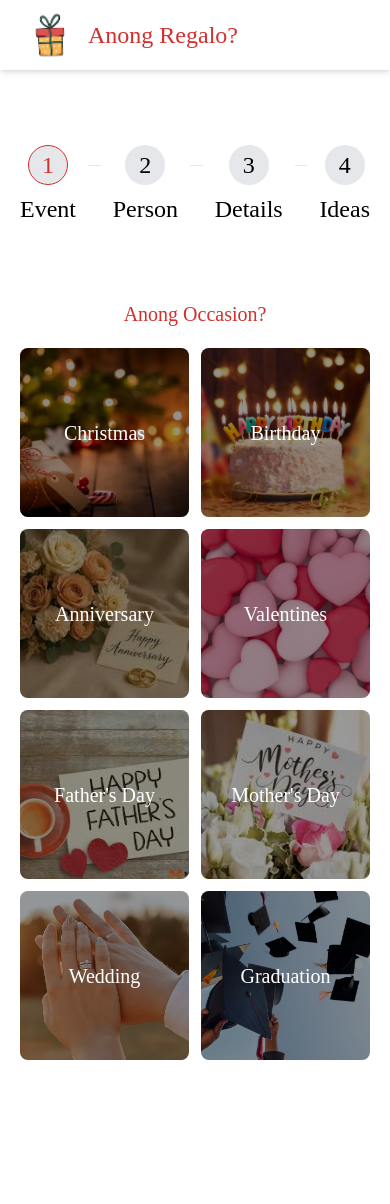
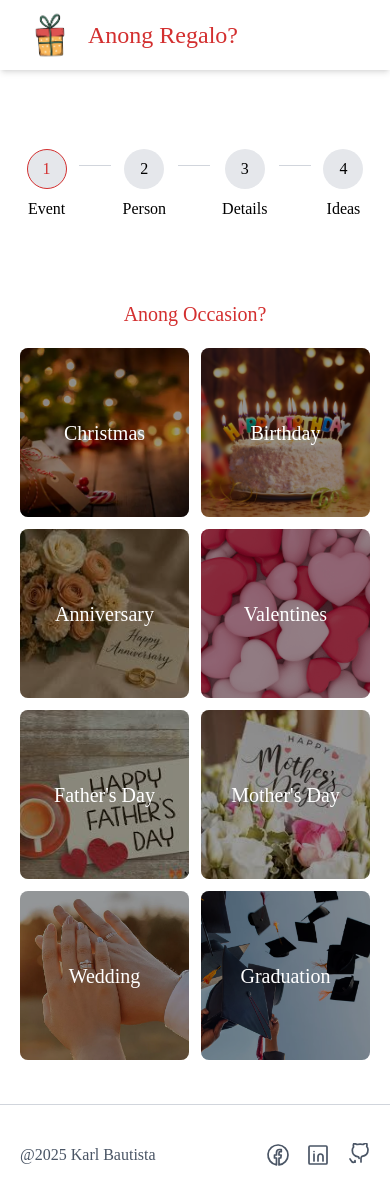
Before and after one commit to KarlBautista/Anong-Regalo-, a React (Vite) app in the folder anong-regalo/: page / in a window 390 px wide. Before the commit the page ends 1104 px from the top, so only its background shows below. Built offline with nearby package versions, Linux system fonts and the light colour scheme.

Commit message:
added logo and responsiveness in footer

```diff
--- a/anong-regalo/index.html
+++ b/anong-regalo/index.html
@@ -2,9 +2,9 @@
 <html lang="en">
   <head>
     <meta charset="UTF-8" />
-    <link rel="icon" type="image/svg+xml" href="/vite.svg" />
+    <link rel="icon" type="image/png" href="/logo.png" />
     <meta name="viewport" content="width=device-width, initial-scale=1.0" />
-    <title>anong-regalo</title>
+    <title>Anong Regalo?</title>
   </head>
   <body>
     <div id="root"></div>
--- a/anong-regalo/src/App.jsx
+++ b/anong-regalo/src/App.jsx
@@ -4,12 +4,14 @@ import './App.css'
 import Header from './components/Header'
 import Occasion from './components/Occasion'
 import Steps from './components/Steps'
+import Footer from './components/Footer'
 function App() {
   return (
     <div className='w-full flex flex-col'>
       <Header />
       <Steps />
       <Occasion />
+      <Footer />
     </div>
   )
 }
--- /dev/null
+++ b/anong-regalo/src/components/Footer.jsx
@@ -0,0 +1,38 @@
+import React from 'react'
+
+const Footer = () => {
+  return (
+  <section className='w-full h-[100px] flex justify-center border-t border-gray-300 '>
+    <div className='w-full md:w-[40%] h-full flex items-center justify-between px-5'>
+            <div>
+                <h1 className='text-1xl text-gray-600'>@2025 Karl Bautista</h1>
+            </div>
+      <div className='flex items-center gap-4'>
+        <a href='https://www.facebook.com/karl.bautista.254770' target='_blank' rel='noreferrer' aria-label='Facebook' className='leading-none text-gray-600 hover:text-[#D32F2F] transition-colors duration-200 focus-visible:outline-none focus-visible:ring-2 focus-visible:ring-[#D32F2F] focus-visible:ring-offset-2 rounded'>
+          <svg viewBox='0 0 24 24' className='w-6 h-6 md:w-10 md:h-10' fill='none' stroke='currentColor' strokeWidth='1.7' strokeLinecap='round' strokeLinejoin='round'>
+            <path d='M22 12a10 10 0 1 0-11.5 9.9V15h-2v-3h2v-2.3c0-2 1.2-3.2 3-3.2.9 0 1.8.2 1.8.2v2h-1c-1 0-1.3.6-1.3 1.3V12h2.2l-.4 3H13v6.9A10 10 0 0 0 22 12Z' />
+          </svg>
+        </a>
+        <a href='https://www.linkedin.com/in/karl-bautista-86417b308/' target='_blank' rel='noreferrer' aria-label='LinkedIn' className='leading-none text-gray-600 hover:text-[#D32F2F] transition-colors duration-200 focus-visible:outline-none focus-visible:ring-2 focus-visible:ring-[#D32F2F] focus-visible:ring-offset-2 rounded'>
+          <svg viewBox='0 0 24 24' className='w-6 h-6 md:w-10 md:h-10' fill='none' stroke='currentColor' strokeWidth='1.7' strokeLinecap='round' strokeLinejoin='round'>
+            <path d='M4 3h16a1 1 0 0 1 1 1v16a1 1 0 0 1-1 1H4a1 1 0 0 1-1-1V4a1 1 0 0 1 1-1Z' />
+            <path d='M8 11v7' />
+            <path d='M8 8.5h0.01' />
+            <path d='M12 18v-4.2c0-1.7 1-2.8 2.5-2.8S17 12 17 13.8V18' />
+          </svg>
+        </a>
+        <a href='https://github.com/KarlBautista' target='_blank' rel='noreferrer' aria-label='GitHub' className='leading-none text-gray-600 hover:text-[#D32F2F] transition-colors duration-200 focus-visible:outline-none focus-visible:ring-2 focus-visible:ring-[#D32F2F] focus-visible:ring-offset-2 rounded'>
+          <svg viewBox='0 0 24 24' className='w-6 h-6 md:w-10 md:h-10' fill='none' stroke='currentColor' strokeWidth='1.7' strokeLinecap='round' strokeLinejoin='round'>
+            <path d='M9 19c-4 1.5-4-2.5-5-3' />
+            <path d='M15 19v-3.5c0-1 .3-1.7.9-2.2 3-.3 6.1-1.5 6.1-6.5 0-1.3-.5-2.4-1.3-3.3.1-.3.6-1.6-.1-3.3 0 0-1.1-.3-3.4 1.3a11.7 11.7 0 0 0-6.2 0C8.8.4 7.7.7 7.7.7c-.7 1.7-.2 3-.1 3.3C6.8 4.9 6.3 6 6.3 7.3c0 5 3.1 6.2 6.1 6.5.4.4.6.9.7 1.5' />
+            <path d='M9 19v-1.5' />
+          </svg>
+        </a>
+            </div>
+        </div>
+
+    </section>
+  )
+}
+
+export default Footer
--- a/anong-regalo/src/components/OccassionBox.jsx
+++ b/anong-regalo/src/components/OccassionBox.jsx
@@ -3,7 +3,7 @@ import React from 'react'
 const OccassionBox = ({ background, title, url }) => {
 
     const handleOnClick = () => {
-        alert("hello" + url);
+        alert(`${title} to, bukas ko na lagyan function hihi`);
     }
   return (
     <div
--- a/anong-regalo/src/components/Steps.jsx
+++ b/anong-regalo/src/components/Steps.jsx
@@ -5,25 +5,25 @@ const Steps = () => {
     <section className='w-full h-[150px] flex justify-center mt-10 px-3'>
         <div className='w-full h-full md:w-[40%] flex items-center  justify-center px-2'>
             <div className='flex flex-col items-center gap-2 '>
-                <div className='w-[40px] h-[40px] md:w-[60px] md:h-[60px] bg-gray-200 rounded-full flex justify-center items-center text-2xl text-[#D32F2F] border border-[#D32F2F]'>1</div>
-                <p className='text-2xl'>Event</p>
+                <div className='w-[40px] h-[40px] md:w-[60px] md:h-[60px] bg-gray-200 rounded-full flex justify-center items-center text-1xl md:text-2xl text-[#D32F2F] border border-[#D32F2F]'>1</div>
+                <p className='text-1xl md:text-2xl'>Event</p>
             </div>
-            <div className='h-[1px] w-[200px] bg-gray-200 mb-10 ml-3 mr-3'></div>
+            <div className='h-px w-8 sm:w-16 md:w-[200px] bg-gray-300 mb-10 ml-3 mr-3 shrink-0'></div>
             <div className='flex flex-col items-center gap-2 '>
-                <div className='w-[40px] h-[40px] md:w-[60px] md:h-[60px] bg-gray-200 rounded-full flex justify-center items-center text-2xl'>2</div>
-                <p className='text-2xl'>Person</p>
+                <div className='w-[40px] h-[40px] md:w-[60px] md:h-[60px] bg-gray-200 rounded-full flex justify-center items-center text-1xl md:text-2xl'>2</div>
+                <p className='text-1xl md:text-2xl'>Person</p>
             </div>
 
-             <div className='h-[1px] w-[200px] bg-gray-200 mb-10 ml-3 mr-3'></div>
+             <div className='h-px w-8 sm:w-16 md:w-[200px] bg-gray-300 mb-10 ml-3 mr-3 shrink-0'></div>
             <div className='flex flex-col items-center gap-2 '>
-                <div className='w-[40px] h-[40px] md:w-[60px] md:h-[60px] bg-gray-200 rounded-full flex justify-center items-center text-2xl'>3</div>
-                <p className='text-2xl'>Details</p>
+                <div className='w-[40px] h-[40px] md:w-[60px] md:h-[60px] bg-gray-200 rounded-full flex justify-center items-center text-1xl md:text-2xl'>3</div>
+                <p className='text-1xl md:text-2xl'>Details</p>
             </div>
 
-                 <div className='h-[1px] w-[200px] bg-gray-200 mb-10 ml-3 mr-3'></div>
+                 <div className='h-px w-8 sm:w-16 md:w-[200px] bg-gray-300 mb-10 ml-3 mr-3 shrink-0'></div>
             <div className='flex flex-col items-center gap-2 '>
-                <div className='w-[40px] h-[40px] md:w-[60px] md:h-[60px] bg-gray-200 rounded-full flex justify-center items-center text-2xl'>4</div>
-                <p className='text-2xl'>Ideas</p>
+                <div className='w-[40px] h-[40px] md:w-[60px] md:h-[60px] bg-gray-200 rounded-full flex justify-center items-center text-1xl md:text-2xl'>4</div>
+                <p className='text-1xl md:text-2xl'>Ideas</p>
             </div>
 
         </div>
```
Also changed, not shown: anong-regalo/public/logo.png (added).
